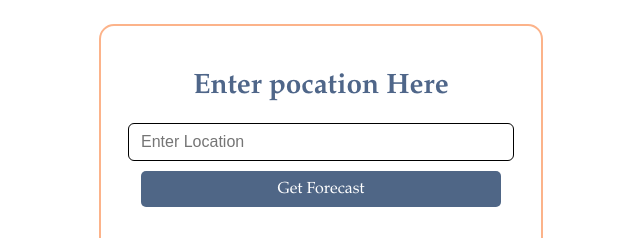
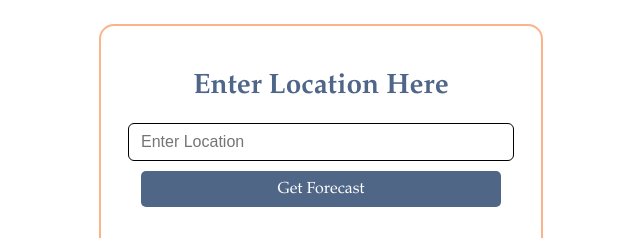
Before and after one commit to ahamedzemaal/weather-app, a plain HTML site: page index.html in a window 1280 px wide. Shown: the part 172-410 px from the top of the page, 319-959 px from the left. Drawn offline with Linux system fonts and the light colour scheme.

Commit message:
Update index.html

```diff
--- a/index.html
+++ b/index.html
@@ -17,7 +17,7 @@
       </nav>
     <!-- <div class="container2">Weather Forecast</div> -->
     <div class="container1">
-      <div class="enter"><h1>Enter pocation Here</h1></div>
+      <div class="enter"><h1>Enter Location Here</h1></div>
       <input type="text" id="locationInput" placeholder="Enter Location" />
       <button onclick="getWeather()">Get Forecast</button>
       <div id="WeatherDisplay"></div>
```
